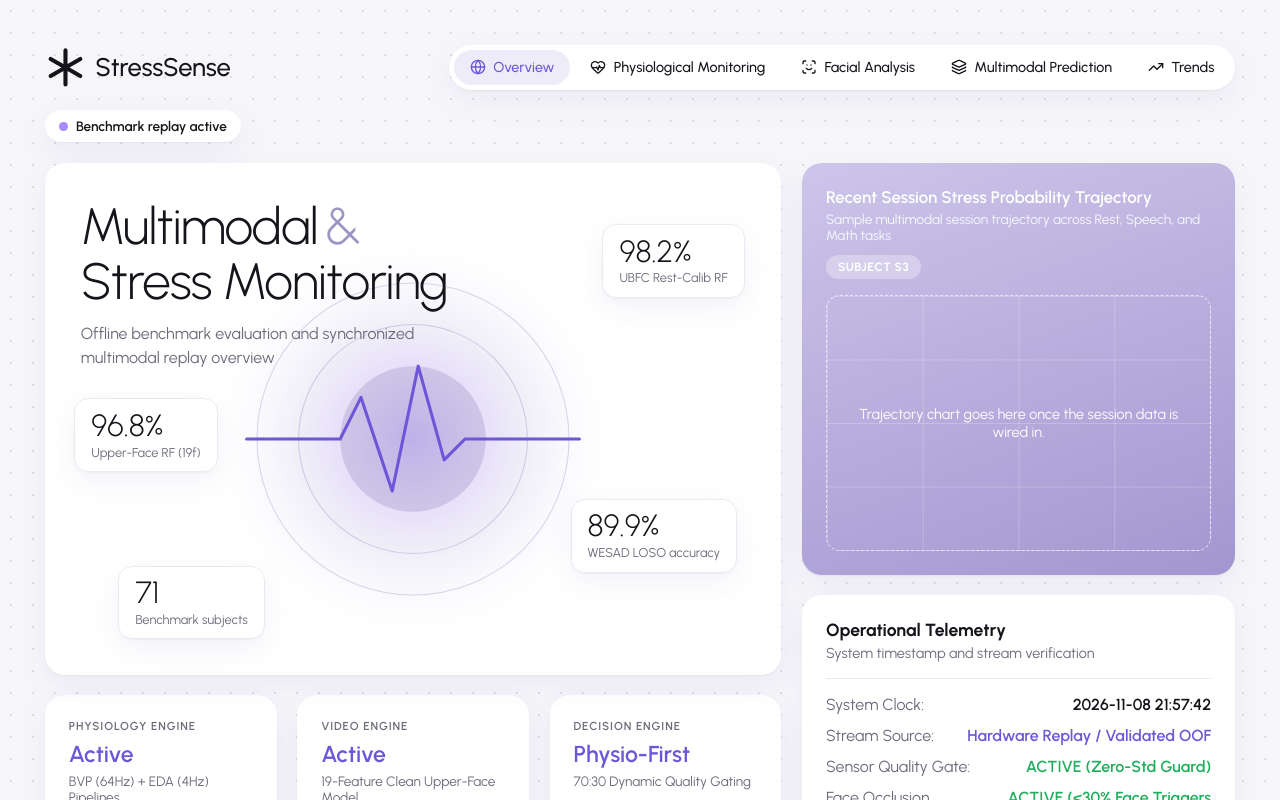
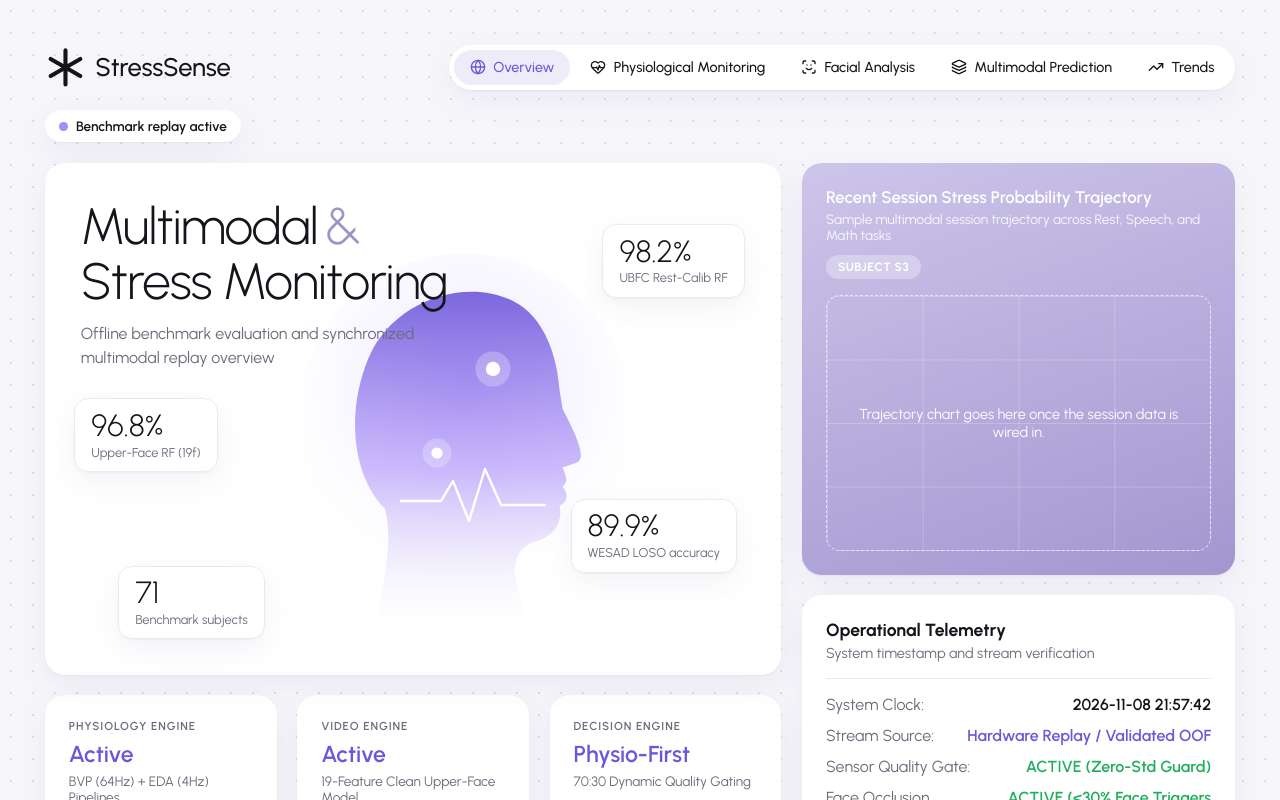
Before and after one commit to anshulll19/stress-recognition-project, a React (Vite) app in the folder frontend/: page / in a window 1280 px wide. Shown: the top 800 px of the page. Built offline with nearby package versions, Linux system fonts and the light colour scheme.

Commit message:
style: replace hero illustration with head silhouette

```diff
--- a/frontend/src/pages/Overview.jsx
+++ b/frontend/src/pages/Overview.jsx
@@ -34,22 +34,31 @@ function CardHead({ title, subtitle, badge }) {
 
 function Orb() {
   return (
-    <svg viewBox="0 0 400 400" className={styles.orb} aria-hidden="true">
+    <svg viewBox="0 0 400 480" className={styles.orb} aria-hidden="true">
       <defs>
-        <radialGradient id="orbGlow" cx="50%" cy="50%" r="50%">
-          <stop offset="0%" stopColor="#a78bfa" stopOpacity="0.55" />
-          <stop offset="60%" stopColor="#d8d2ec" stopOpacity="0.35" />
+        <linearGradient id="headFill" x1="0" y1="0" x2="0" y2="1">
+          <stop offset="0%" stopColor="#6d57d8" stopOpacity="0.9" />
+          <stop offset="55%" stopColor="#a78bfa" stopOpacity="0.55" />
+          <stop offset="100%" stopColor="#d8d2ec" stopOpacity="0" />
+        </linearGradient>
+        <radialGradient id="headGlow" cx="50%" cy="40%" r="60%">
+          <stop offset="0%" stopColor="#a78bfa" stopOpacity="0.3" />
           <stop offset="100%" stopColor="#efecfa" stopOpacity="0" />
         </radialGradient>
       </defs>
-      <circle cx="200" cy="200" r="190" fill="url(#orbGlow)" />
-      <circle cx="200" cy="200" r="150" fill="none" stroke="#b8aed8" strokeOpacity="0.5" />
-      <circle cx="200" cy="200" r="110" fill="none" stroke="#b8aed8" strokeOpacity="0.6" />
-      <circle cx="200" cy="200" r="70" fill="#9e94c4" fillOpacity="0.35" />
+      <circle cx="200" cy="230" r="210" fill="url(#headGlow)" />
       <path
-        d="M40 200 H130 L150 160 L180 250 L205 130 L230 220 L250 200 H360"
+        d="M90 480 C100 420 110 380 100 340 C60 300 50 220 80 150 C110 80 200 50 260 80 C300 100 315 150 318 190 L322 215 C340 250 352 275 340 282 L322 288 C326 300 330 305 322 312 C330 322 328 332 318 336 C322 350 316 372 290 380 C270 385 262 400 262 420 L275 480 Z"
+        fill="url(#headFill)"
+      />
+      <circle cx="235" cy="165" r="22" fill="#fff" fillOpacity="0.25" />
+      <circle cx="235" cy="165" r="9" fill="#fff" />
+      <circle cx="165" cy="270" r="18" fill="#fff" fillOpacity="0.25" />
+      <circle cx="165" cy="270" r="7" fill="#fff" />
+      <path
+        d="M120 330 H170 L185 305 L205 355 L225 290 L245 335 H300"
         fill="none"
-        stroke="#6d57d8"
+        stroke="#fff"
         strokeWidth="3"
         strokeLinecap="round"
         strokeLinejoin="round"
--- a/frontend/src/pages/Overview.module.css
+++ b/frontend/src/pages/Overview.module.css
@@ -63,9 +63,9 @@
 
 .orb {
   position: absolute;
-  left: 50%;
-  top: 54%;
-  width: min(26rem, 70%);
+  left: 57%;
+  top: 52%;
+  width: min(20rem, 55%);
   transform: translate(-50%, -50%);
 }
 
```
